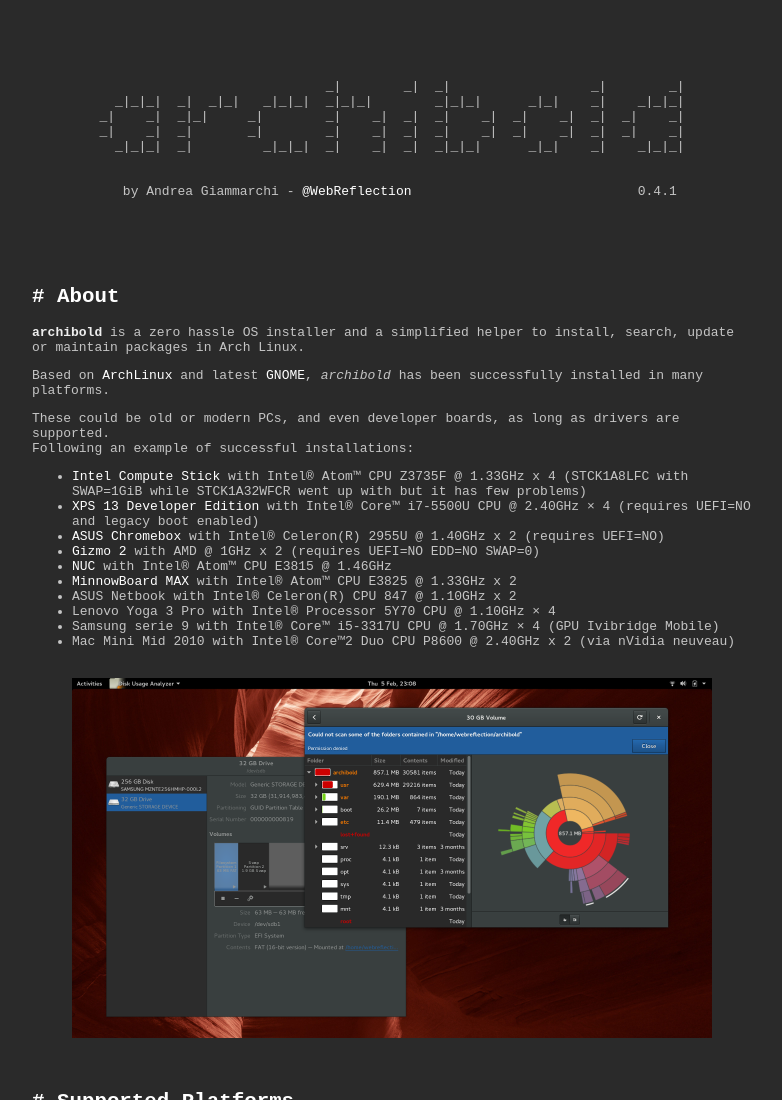
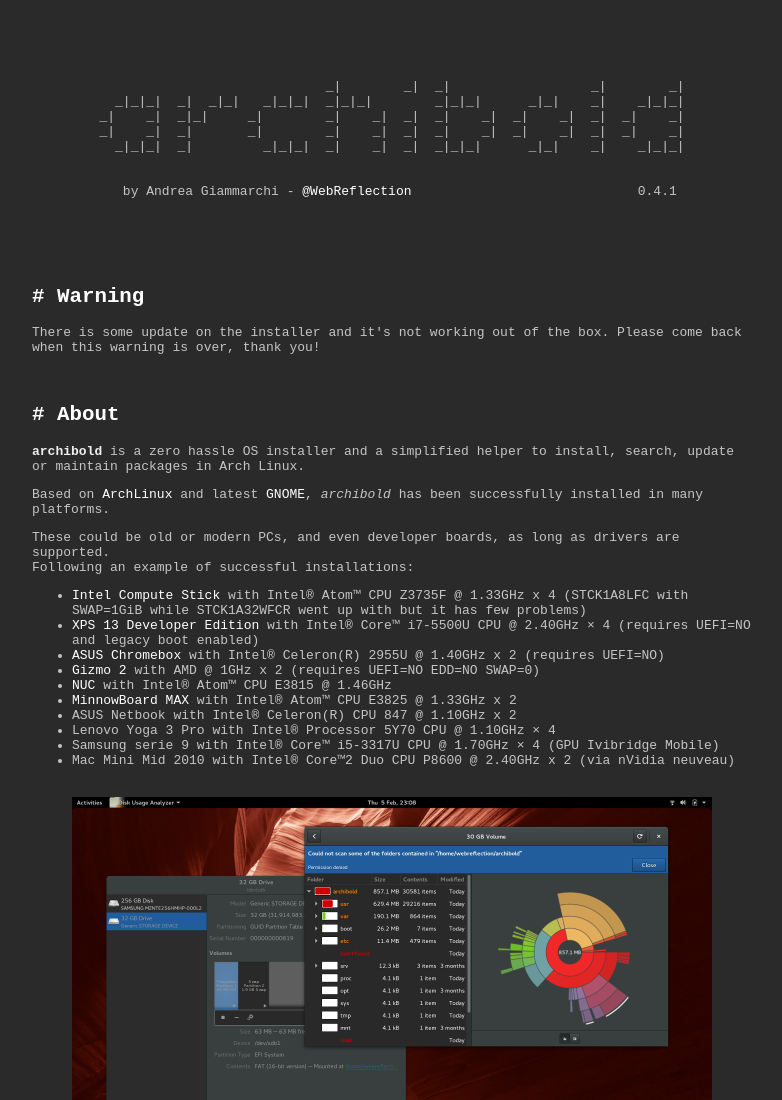
Before and after one commit to WebReflection/archibold.io, a plain HTML site: page index.html in a window 1280 px wide. Shown: the top 1100 px of the page, without its empty margins (248-1030 px from the left). Drawn offline with Linux system fonts and the light colour scheme.

Commit message:
added warning

```diff
--- a/index.html
+++ b/index.html
@@ -121,6 +121,13 @@
   by Andrea Giammarchi - <a href="https://twitter.com/WebReflection">@WebReflection</a>                             0.4.1
 
       </pre></section>
+      <section id="warning">
+        <h1><a href="#warning">Warning</a></h1>
+        <p>
+          There is some update on the installer and it's not working out of the box.
+          Please come back when this warning is over, thank you!
+        </p>
+      </section>
       <section id="about">
         <h1><a href="#about">About</a></h1>
         <p>
```
